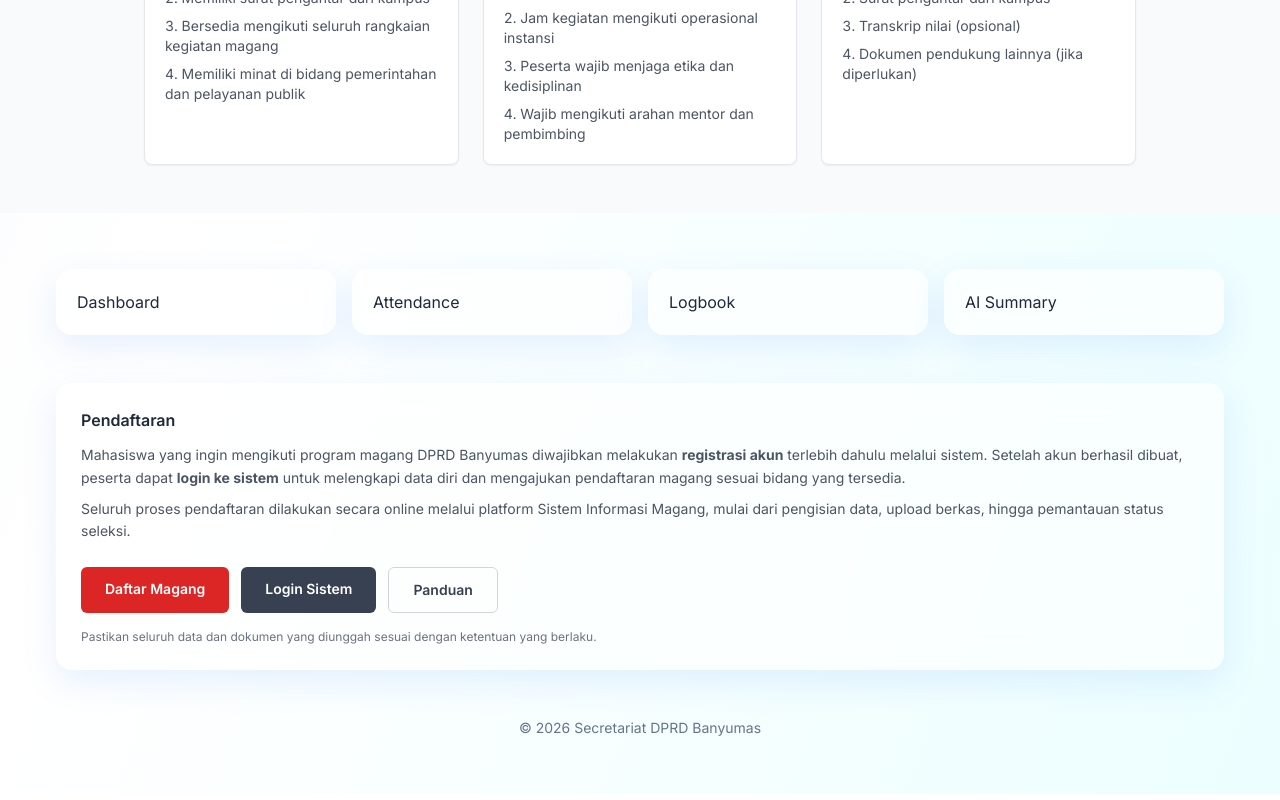
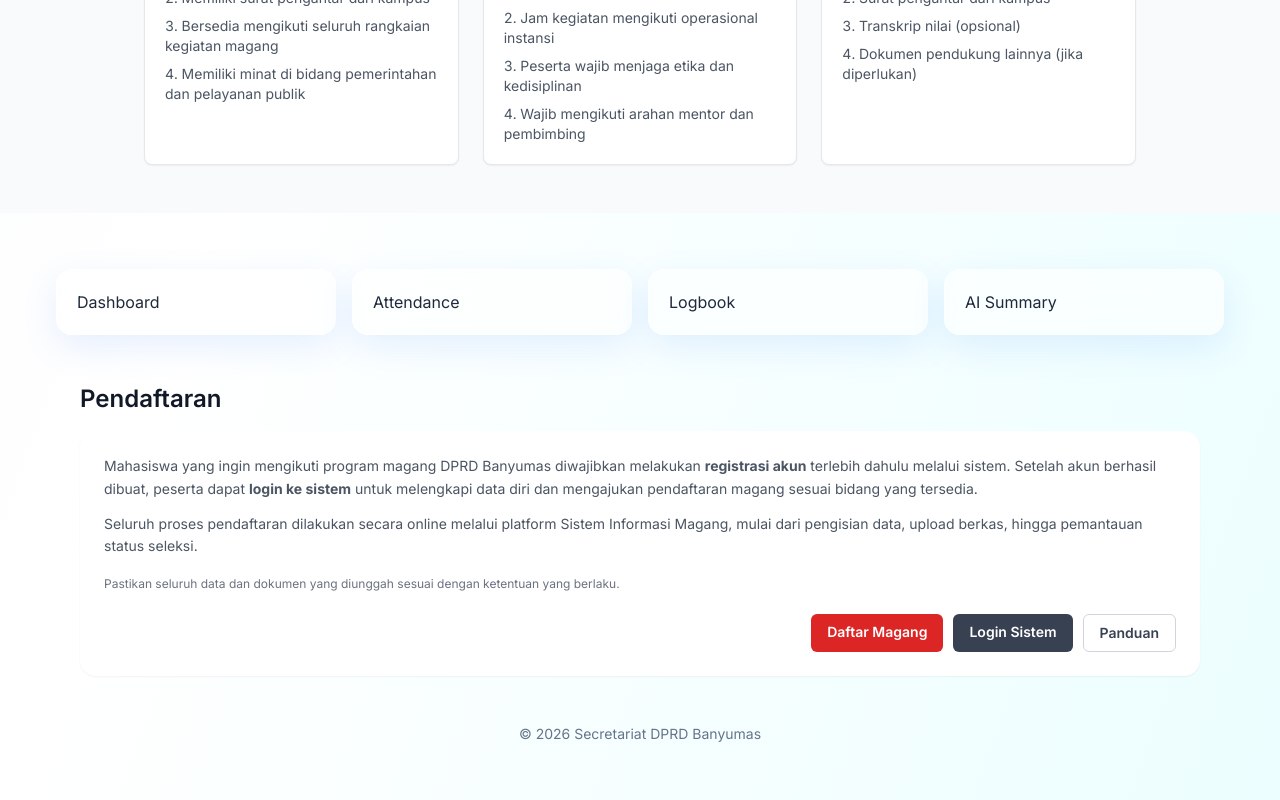
Before and after one commit to Elwass/SIIntern.git.io, a React (Vite) app in the folder frontend/: page / in a window 1280 px wide. Shown: the part 2758-3558 px from the top of the page. Built offline with nearby package versions, Linux system fonts and the light colour scheme.

Commit message:
refactor: align pendaftaran section layout with profil magang style

```diff
--- a/frontend/src/pages/LandingPage.jsx
+++ b/frontend/src/pages/LandingPage.jsx
@@ -15,28 +15,30 @@ export default function LandingPage() {
       <SyaratKetentuan />
       <div className="p-6 md:p-14 space-y-12">
       <section className="grid md:grid-cols-4 gap-4">{['Dashboard','Attendance','Logbook','AI Summary'].map(x => <motion.div key={x} whileHover={{ y: -3 }} className="glass rounded-2xl p-5">{x}</motion.div>)}</section>
-      <section className="glass rounded-2xl p-6">
-        <h3 className="font-semibold mb-3">Pendaftaran</h3>
+      <section className="max-w-6xl mx-auto px-4">
+        <h2 className="text-2xl font-semibold text-gray-900">Pendaftaran</h2>
+        <div className="mt-4 bg-white shadow-sm rounded-2xl p-5 md:p-6">
           <p className="text-sm text-gray-600 leading-relaxed">
             Mahasiswa yang ingin mengikuti program magang DPRD Banyumas diwajibkan melakukan <strong>registrasi akun</strong> terlebih dahulu melalui sistem. Setelah akun berhasil dibuat, peserta dapat <strong>login ke sistem</strong> untuk melengkapi data diri dan mengajukan pendaftaran magang sesuai bidang yang tersedia.
           </p>
-        <p className="text-sm text-gray-600 leading-relaxed mt-2">
+          <p className="text-sm text-gray-600 leading-relaxed mt-3">
             Seluruh proses pendaftaran dilakukan secara online melalui platform Sistem Informasi Magang, mulai dari pengisian data, upload berkas, hingga pemantauan status seleksi.
           </p>
-        <div className="flex flex-wrap gap-3 mt-6">
-          <a href="/register" className="bg-red-600 hover:bg-red-700 text-white px-6 py-3 rounded-md text-sm font-semibold transition">
+          <p className="text-xs text-gray-500 leading-relaxed mt-4">
+            Pastikan seluruh data dan dokumen yang diunggah sesuai dengan ketentuan yang berlaku.
+          </p>
+          <div className="mt-5 flex flex-wrap justify-start md:justify-end gap-2.5">
+            <a href="/register" className="bg-red-600 hover:bg-red-700 text-white px-4 py-2 rounded-md text-sm font-semibold transition">
             Daftar Magang
             </a>
-          <a href="/login" className="bg-gray-700 hover:bg-gray-800 text-white px-6 py-3 rounded-md text-sm font-semibold transition">
+            <a href="/login" className="bg-gray-700 hover:bg-gray-800 text-white px-4 py-2 rounded-md text-sm font-semibold transition">
             Login Sistem
             </a>
-          <a href="/panduan" className="border border-gray-300 hover:bg-gray-100 text-gray-700 px-6 py-3 rounded-md text-sm font-semibold transition">
+            <a href="/panduan" className="border border-gray-300 hover:bg-gray-100 text-gray-700 px-4 py-2 rounded-md text-sm font-semibold transition">
             Panduan
             </a>
           </div>
-        <p className="text-xs text-gray-500 mt-4">
-          Pastikan seluruh data dan dokumen yang diunggah sesuai dengan ketentuan yang berlaku.
-        </p>
+        </div>
       </section>
       <footer className="text-center text-sm text-slate-500">© 2026 Secretariat DPRD Banyumas</footer>
       </div>
```
Lines whose indentation alone changed are shown as unchanged.
